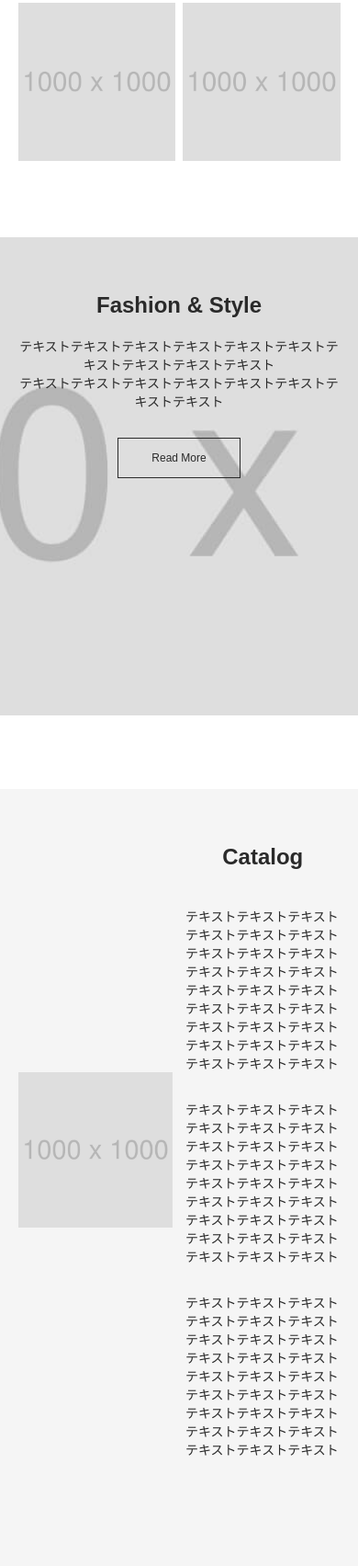
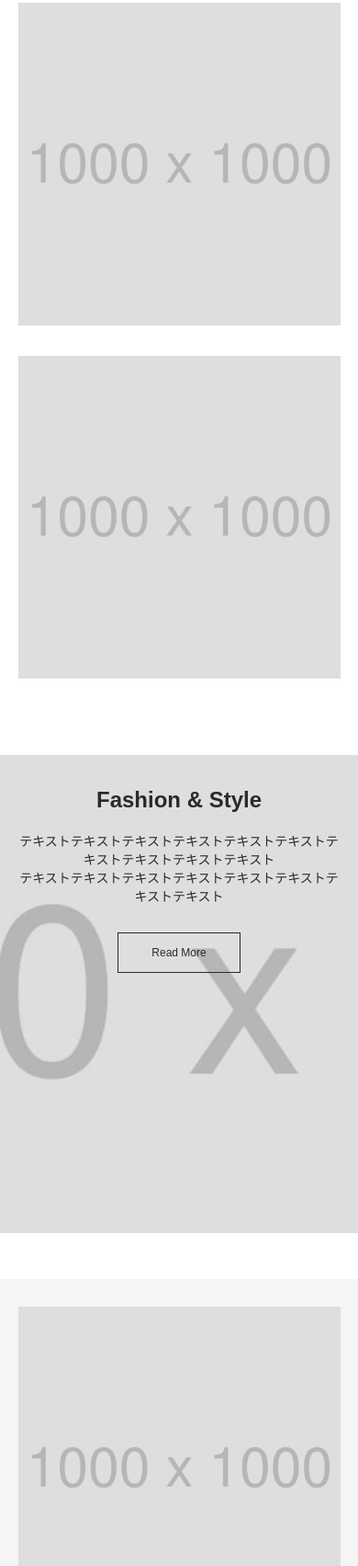
Before and after one commit to tocc-s/Web_practice, a plain HTML site: page 08/index.html in a window 390 px wide. Shown: the part 1117-2820 px from the top of the page at 92% size. Drawn offline with Linux system fonts and the light colour scheme; some packages are replaced by stand-ins of ours.

Commit message:
[add] : SPサイトレイアウト完成

```diff
--- a/08/css/stylesheet.scss
+++ b/08/css/stylesheet.scss
@@ -181,5 +181,58 @@ footer {
 
 /* #region SP */
 @media screen and (max-width: 896px) {
+  main {
+    #magazine {
+      .img-container {
+        flex-direction: column;
+
+        a {
+          width: 100%;
+          margin-bottom: 30px;
+        }
+        a:last-child {
+          margin-bottom: 0;
+        }
+      }
+    }
+
+    #fashion {
+      margin-bottom: 50px;
+      padding-top: 35px;
+    }
+
+    .content {
+      .wrapper {
+        flex-direction: column;
+        padding-top: 30px;
+        padding-bottom: 30px;
+
+        .item {
+          width: 100%;
+          margin-bottom: 60px;
+        }
+        .item:last-child {
+          margin-bottom: 0;
+        }
+      }
+    }
+  }
+
+  footer {
+    .menu {
+      flex-direction: column;
+      padding-top: 30px;
+      padding-bottom: 30px;
+
+      .item {
+        width: 100%;
+        margin-bottom: 30px;
+      }
+      .item:first-child {
+        padding: 0;
+        text-align: center;
+      }
+    }
+  }
 }
 /* #endregion SP */
```
Also changed, not shown: 08/css/stylesheet.css, 1 other file.
